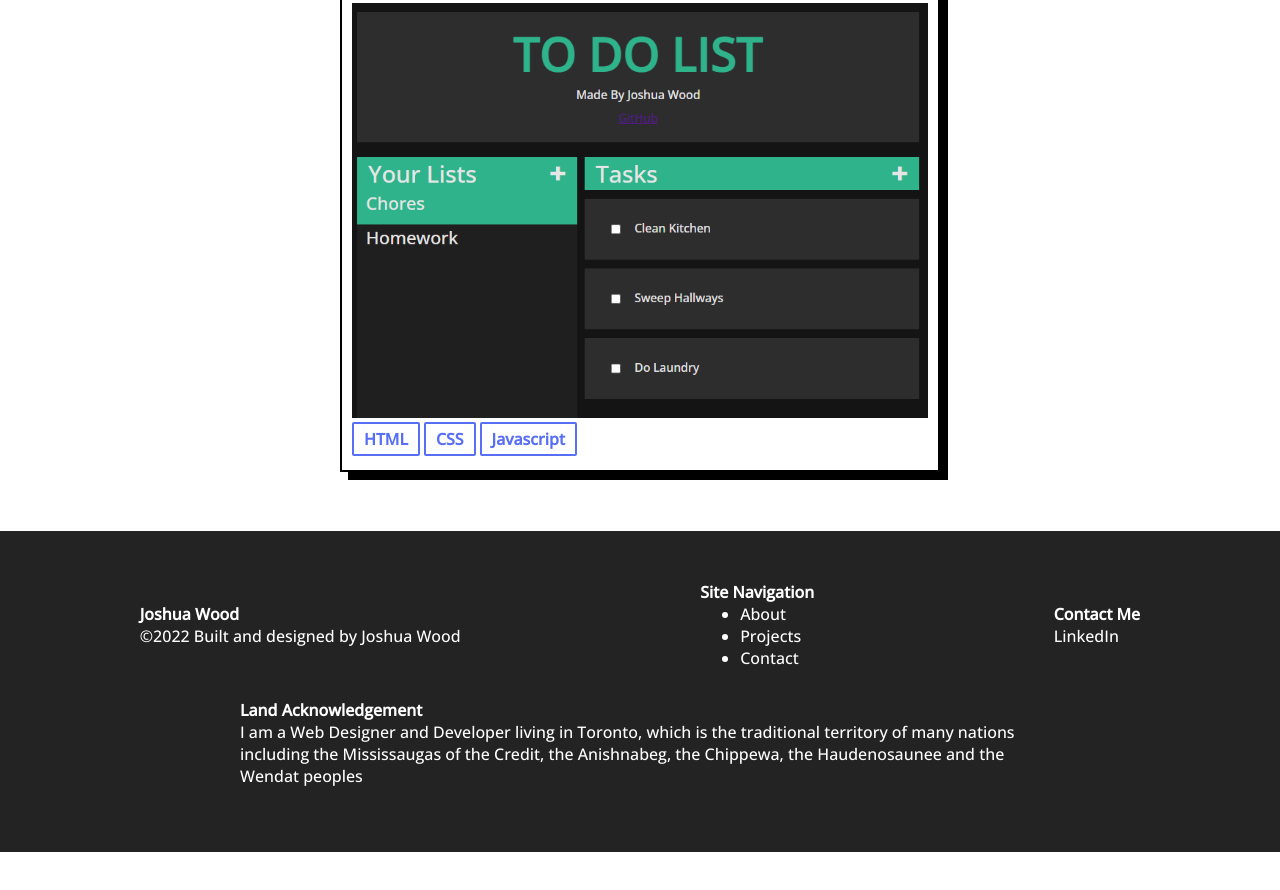
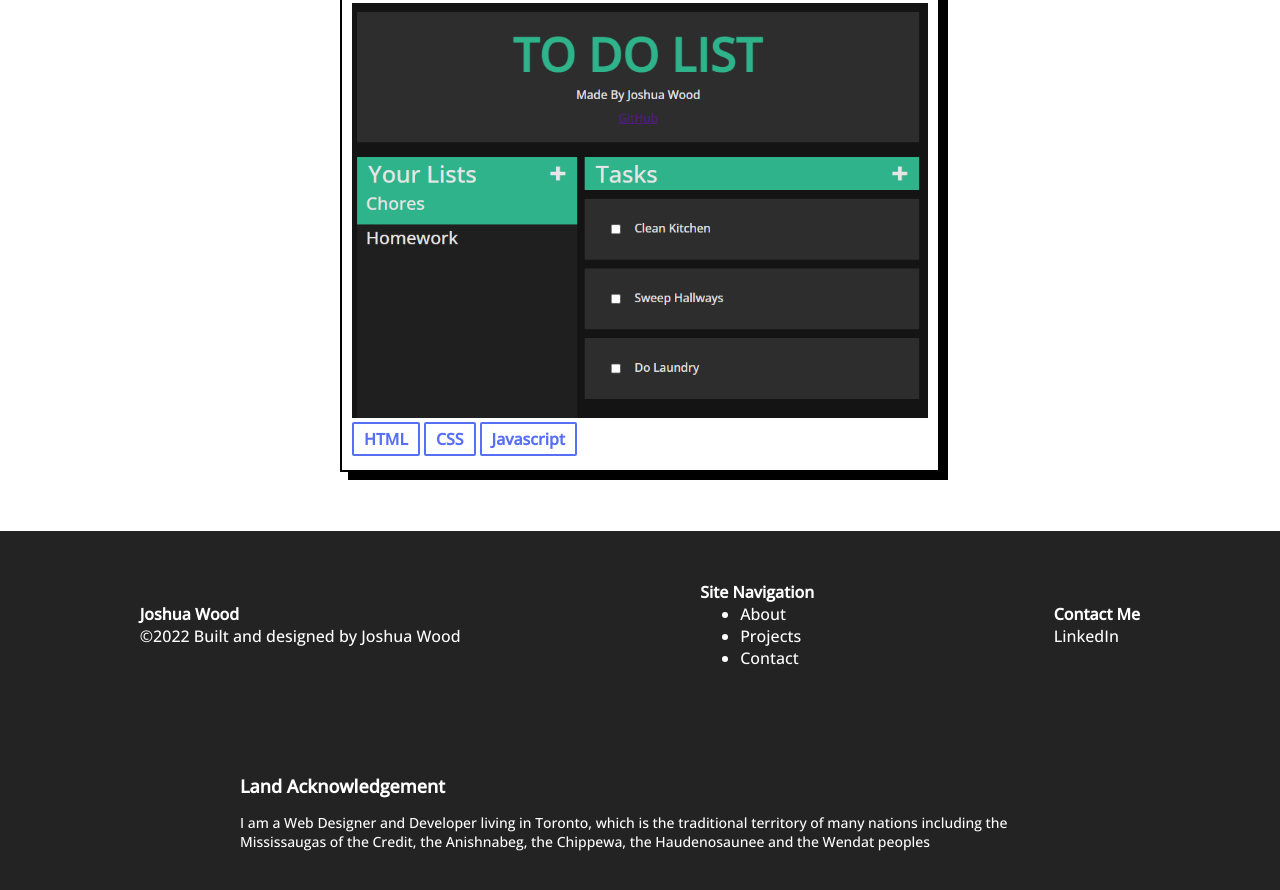
Before and after one commit to joshmwood/joshmwood.github.io, a plain HTML site: page index.html in a window 1280 px wide. Shown: the part 1483-2373 px from the top of the page. Before the commit the page ends 2335 px from the top, so only its background shows below. Drawn offline with nearby package versions, Linux system fonts and the light colour scheme.

Commit message:
fix footer margin

```diff
--- a/style.css
+++ b/style.css
@@ -120,13 +120,21 @@
 }
 
 .land {
-    width: 800px;
+    max-width: 800px;
     margin-left: auto;
     margin-right: auto;
+    margin-top: 105px;
+
 }
 
 .land p {
+    font-size: 14px;
     margin-bottom: 45px;
+}
+
+.land h4 {
+    font-size: 18px;
+    margin-bottom: 15px;
 }
 
 /* Skills Section */
```
Also changed, not shown: index.html (+2 -2 lines).
